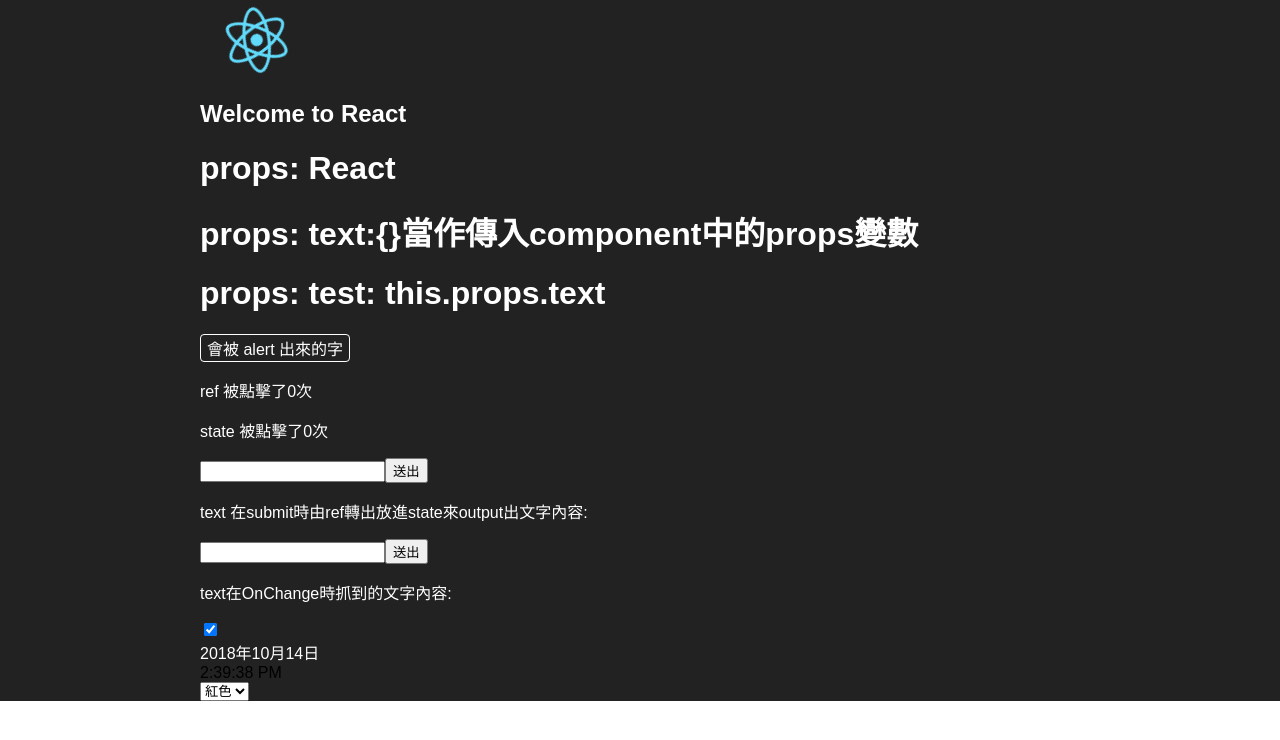
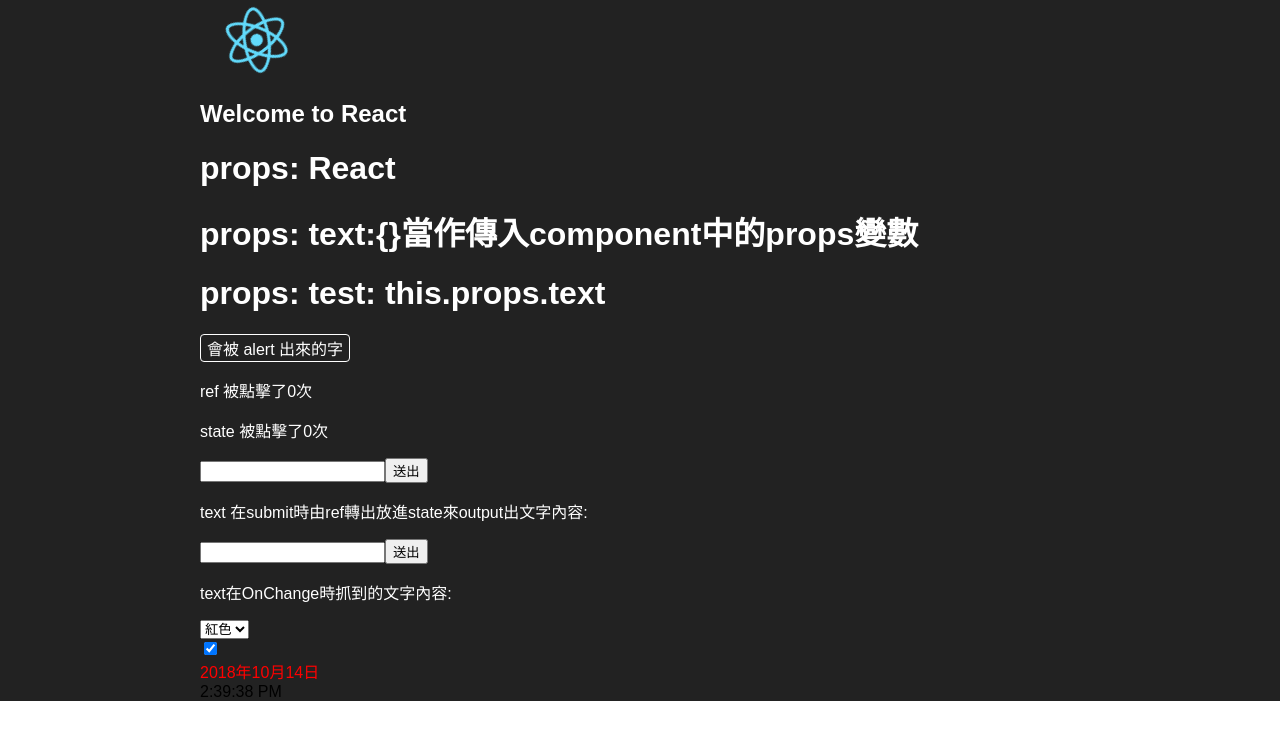
Before and after one commit to wlunareve/ToD_react, a React (Create React App) app: page / in a window 1280 px wide. Both pictures are taken after a click on the checkbox 210 px from the left and 629 px from the top of the page. Shown: the top 740 px of the page. Built offline with nearby package versions, Linux system fonts and the light colour scheme.

Commit message:
React30 Using context

```diff
--- a/src/App.js
+++ b/src/App.js
@@ -6,9 +6,7 @@ import Example from './Example';
 import Button from './Button';
 import Form from './Form';
 import ControlledForm from './ControlledForm';
-import ClockWithSwitch from './ClockWithSwitch';
-import Select from './Select';
-
+import SelectedColorClock from './SelectedColorClock';
 /*
 class App extends Component {
   render() {
@@ -44,8 +42,7 @@ class Home extends Component{
         <Button text={'會被 alert 出來的字'} />
         <Form />
         <ControlledForm />
-        <ClockWithSwitch />
-        <Select />
+        <SelectedColorClock />
         </header>
       </div>
     );
--- a/src/ClockDate.js
+++ b/src/ClockDate.js
@@ -1,4 +1,5 @@
 import React from 'react';
+import { Context } from './SelectedColorClock';
 
 // 可以使用 extends React.PureComponent 就可以不用寫 shouldComponentUpdate方法
 class ClockDate extends React.Component{
@@ -18,7 +19,13 @@ class ClockDate extends React.Component{
     render(){
         const { year, month, date} =this.props;
         return(
-            `${year}年${month}月${date}日`
+            <Context.Consumer>
+                {value => (
+                <div style={{ color: value}}>
+                    {`${year}年${month}月${date}日`}
+                </div>
+                )}
+            </Context.Consumer>
         )
     }
 }
--- a/src/Select.js
+++ b/src/Select.js
@@ -1,47 +1,23 @@
 import React from 'react';
-
-const options = [{
-    value: 'red',
-    text: '紅色',
-  },  {
-    value: 'green',
-    text: '綠色',
-  }, {
-    value: 'blue',
-    text: '藍色',
-  }, {
-    value: 'purple',
-    text: '紫色',
-  }
-]
-
 
 class Select extends React.Component{
 
-    state = {
-        selectValue: 'red'
-    }
 
-    handleChange = (e) => {
-        const selectValue = e.target.value;
-        console.log(e.target.value);
-        this.setState({
-            selectValue,
-        })
-    }
     render(){
         return(
-            <select onChange ={this.handleChange}>
-            {options.map(option => {
+            <div>
+                <select onChange ={this.props.handleChange}>
+                    {this.props.options.map(option => {
                         return (
                         <option
                             value={option.value}
-                    checked={this.state.selectValue ===option.value}
+                            checked={this.props.selectValue === option.value}
                             key={option.value}>
                             {option.text}
                         </option>
                     )})}
                 </select>
+            </div>
         )
     }
 }
--- /dev/null
+++ b/src/SelectedColorClock.js
@@ -0,0 +1,49 @@
+import React from 'react';
+import ClockWithSwitch from './ClockWithSwitch'
+import Select from './Select';
+
+const options = [{
+    value: 'red',
+    text: '紅色',
+  },  {
+    value: 'green',
+    text: '綠色',
+  }, {
+    value: 'blue',
+    text: '藍色',
+  }, {
+    value: 'purple',
+    text: '紫色',
+  }
+]
+
+export const Context = React.createContext();
+
+class SelectedColorClock extends React.Component{
+    state = {
+        selectValue: 'red'
+    }
+
+    handleChange = (e) => {
+        const selectValue = e.target.value;
+        console.log(e.target.value);
+        this.setState({
+            selectValue,
+        })
+    }
+    render(){
+        return(
+            <div>
+                <Select
+                    handleChange={this.handleChange}
+                    selectValue={this.state.selectValue}
+                    options={options} />
+                <Context.Provider value={this.state.selectValue} >
+                    <ClockWithSwitch />
+                </Context.Provider>
+            </div>
+        );
+    }
+}
+
+export default SelectedColorClock;
```
Lines whose indentation alone changed are shown as unchanged.
